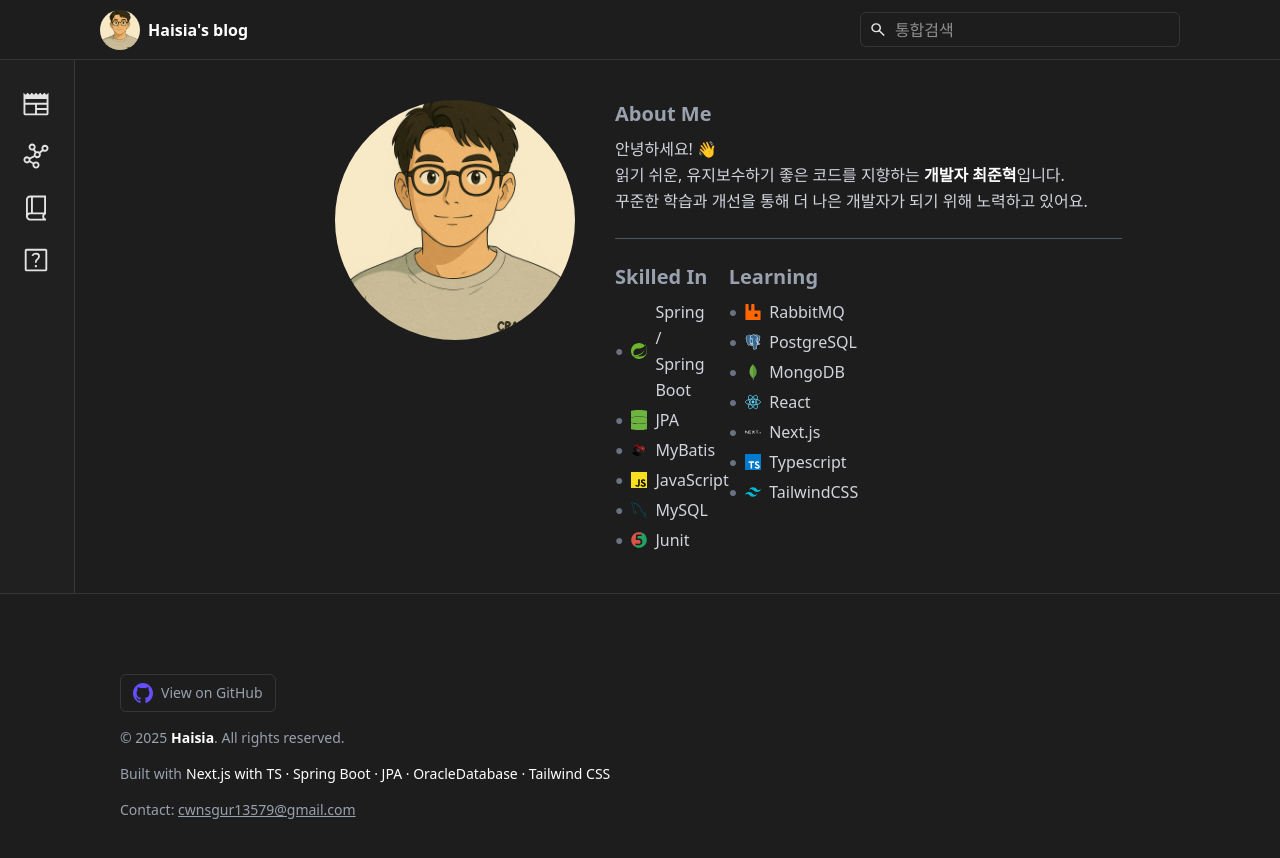
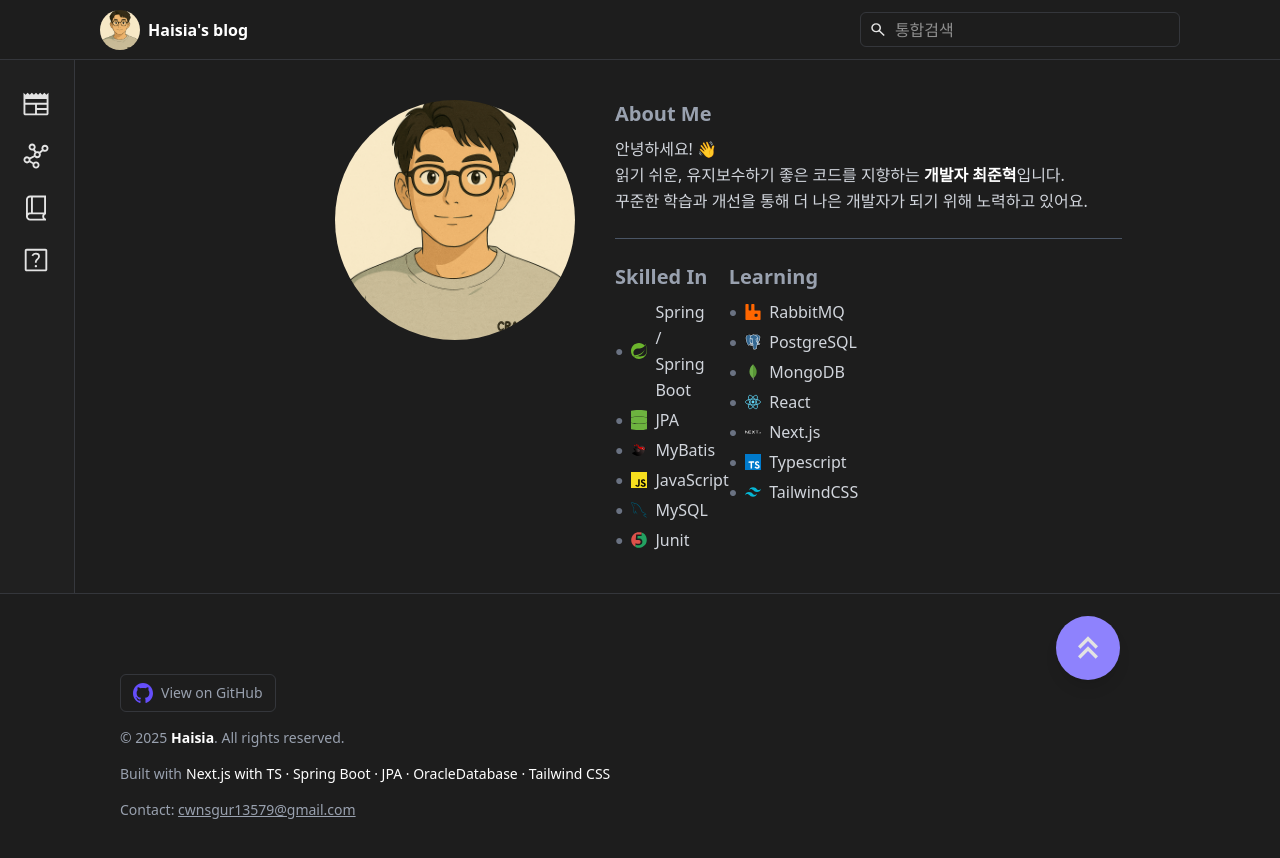
Before and after one commit to Haisia/project-blog-next, a Next.js app: page / in a window 1280 px wide. Shown: the top 858 px of the page. Built offline with nearby package versions, Linux system fonts and the light colour scheme.

Commit message:
신규 : #19 스크롤 탑으로 올려주는 리모컨 구현

```diff
--- /dev/null
+++ b/src/app/(clients)/scrollTop.tsx
@@ -0,0 +1,17 @@
+'use client'
+
+import React from 'react';
+import Image from "next/image";
+
+const ScrollTop = () => {
+  return (
+    <button
+      className="fixed bottom-30 right-40 w-16 h-16 rounded-full bg-mypurple-200 text-white flex items-center justify-center shadow-lg cursor-pointer"
+      onClick={() => window.scrollTo({ top: 0, behavior: 'smooth' })}
+    >
+      <Image src="/icons/scrolltop.svg" alt="scrolltop" width={40} height={40} />
+    </button>
+  );
+};
+
+export default ScrollTop;
--- a/src/app/layout.tsx
+++ b/src/app/layout.tsx
@@ -4,6 +4,8 @@
 import Header from "@/app/header";
 import Footer from "@/app/footer";
 import Navbar from "@/app/navigation";
+import Image from "next/image";
+import ScrollTop from "@/app/(clients)/scrollTop";
 
 export const metadata: Metadata = {
   title: "Haisia\`s blog",
@@ -23,13 +25,11 @@
     <html lang="en">
       <body className="bg-myblack text-white">
         <Header/>
-
-        {/* 콘텐츠 영역 (Sidebar + Main) */}
         <div className="flex items-stretch min-h-[500px]">
-          <Navbar/> {/* ← 사이드 네브바 */}
-          <Main>{children}</Main> {/* ← 메인 */}
+          <Navbar/>
+          <Main>{children}</Main>
         </div>
-
+        <ScrollTop/>
         <Footer/>
       </body>
     </html>
```
Also changed, not shown: public/icons/scrolltop.svg (added).
